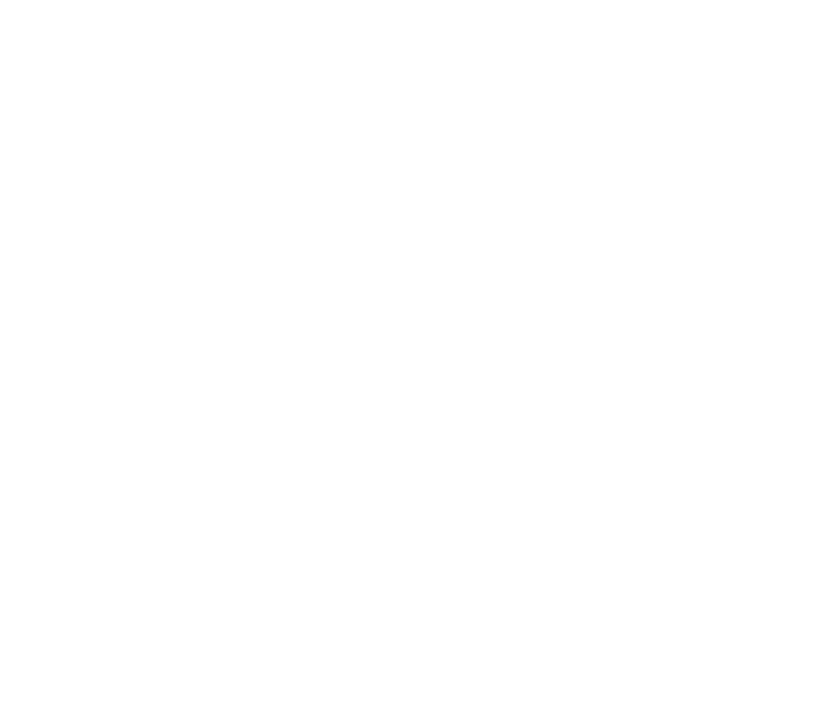
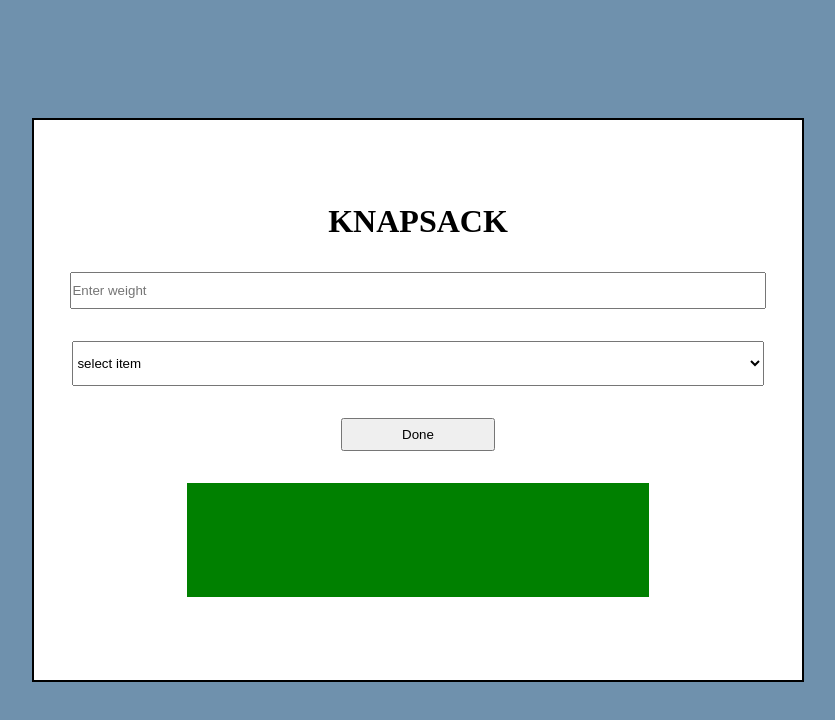
Before and after one commit to taryllngam/knapsack, a plain HTML site: page index.html in a window 1280 px wide. Shown: the whole page, without its empty margins (222-1057 px from the left). Drawn offline with Linux system fonts and the light colour scheme.

Commit message:
add js functionality

```diff
--- a/assets/styles/styles.css
+++ b/assets/styles/styles.css
@@ -0,0 +1,49 @@
+* {
+  padding: 0;
+  margin: 0;
+}
+
+.container {
+  display: flex;
+  flex-direction: column;
+  width: 100vw;
+  height: 100vh;
+  justify-content: center;
+  align-items: center;
+  background-color: rgba(6, 65, 113, 0.576);
+}
+
+.knapsack {
+  display: flex;
+  justify-content: center;
+  align-items: center;
+  flex-direction: column;
+  gap: 2rem;
+  width: 60%;
+  height: 70%;
+  border: 2px solid black;
+  background-color: white;
+}
+
+#weight-input {
+  width: 90%;
+  height: 6%;
+}
+
+#items {
+  width: 90%;
+  height: 8%;
+}
+
+#doneBtn {
+  width: 20%;
+  height: 6%;
+}
+
+.displayField {
+  width: 60%;
+  height: 20%;
+  border: 1px solid green;
+  border-color: green;
+  background-color: green;
+}
--- a/index.html
+++ b/index.html
@@ -8,6 +8,30 @@
     <link rel="stylesheet" href="./assets/styles/styles.css">
 </head>
 <body>
+    <div class="container">
+        <div class="knapsack">
+            <h1>KNAPSACK</h1>
+            <input type="text" placeholder="Enter weight" id="weight-input">
+            <select name="items" id="items">
+                <option disabled selected class="choose">select item</option>
+                <option>Banana</option>
+                <option>Oranges</option>
+                <option>Lemon</option>
+                <option>Peach</option>
+                <option>Waterlemon</option>
+                <option>pineapple</option>
+                <option>Pawpaw</option>
+                <option>Mango</option>
+                <option>Apple</option>
+                <option>Kiwis</option>
+                <option>Grapes</option>
+            </select>
+            <button id="doneBtn">Done</button>
+            <div class="displayField">
+
+            </div>
+        </div>
+    </div>
 
 
 
--- a/script.js
+++ b/script.js
@@ -0,0 +1,32 @@
+
+const weight = document.getElementById('weight-input');
+const items = document.getElementById('items');
+const doneBtn = document.getElementById('doneBtn');
+const displayField = document.getElementById('display-field');
+
+const knapsack = {
+    capacity: 0,
+    items:[],
+    weight: 0,
+    value: 0
+}
+
+doneBtn.addEventListener('click', () => {
+    knapsack.capacity = weight.value;
+    weight.disabled = true
+    console.log(knapsack)
+})
+
+const arr = [
+    {name: 'Banana', weight:2, value:100},
+    {name: 'Oranges', weight:4, value:50},
+    {name: 'Lemon', weight:6, value:150},
+    {name: 'Peach', weight:8, value:400},
+    {name: 'Waterlemon', weight:10, value:500},
+    {name: 'pineapple', weight:12, value:800},
+    {name: 'Pawpaw', weight:14, value:350},
+    {name: 'Mango', weight:16, value:75},
+    {name: 'Apple', weight:18, value:350},
+    {name: 'Kiwis', weight:20, value:100},
+    {name: 'Grapes', weight:22, value:200}
+]
```
